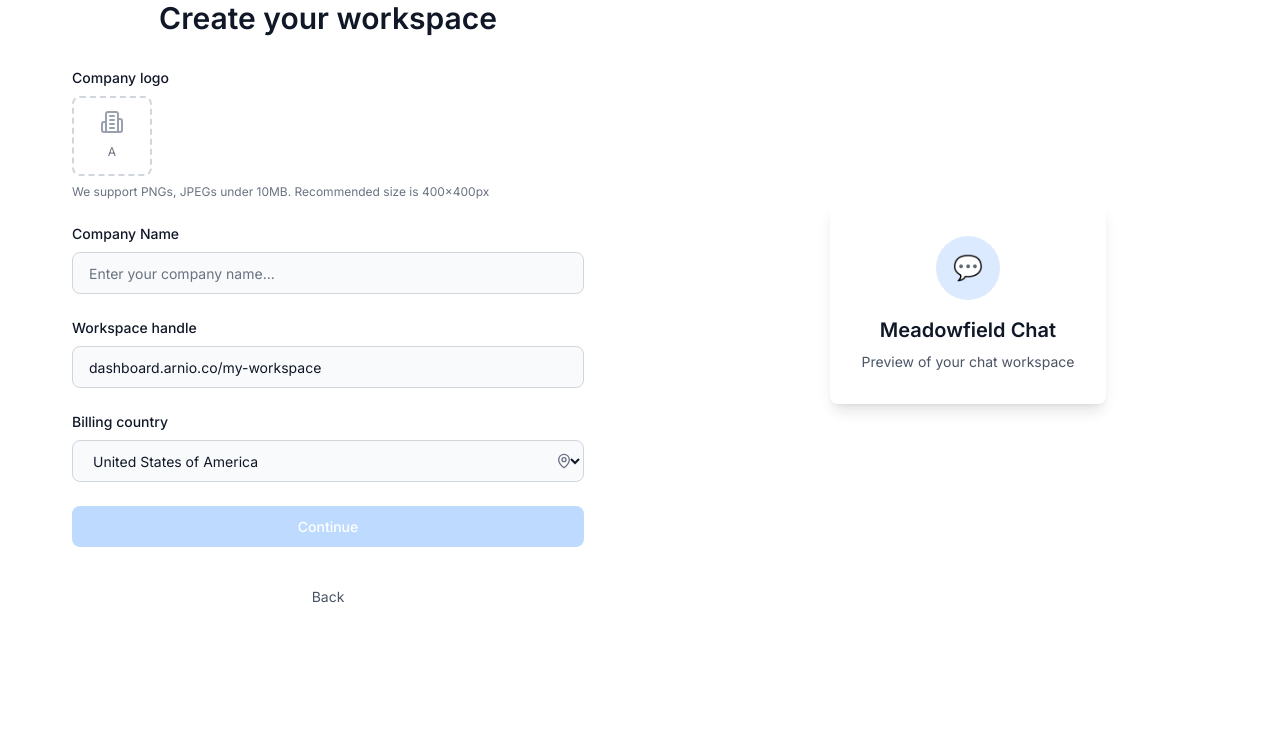
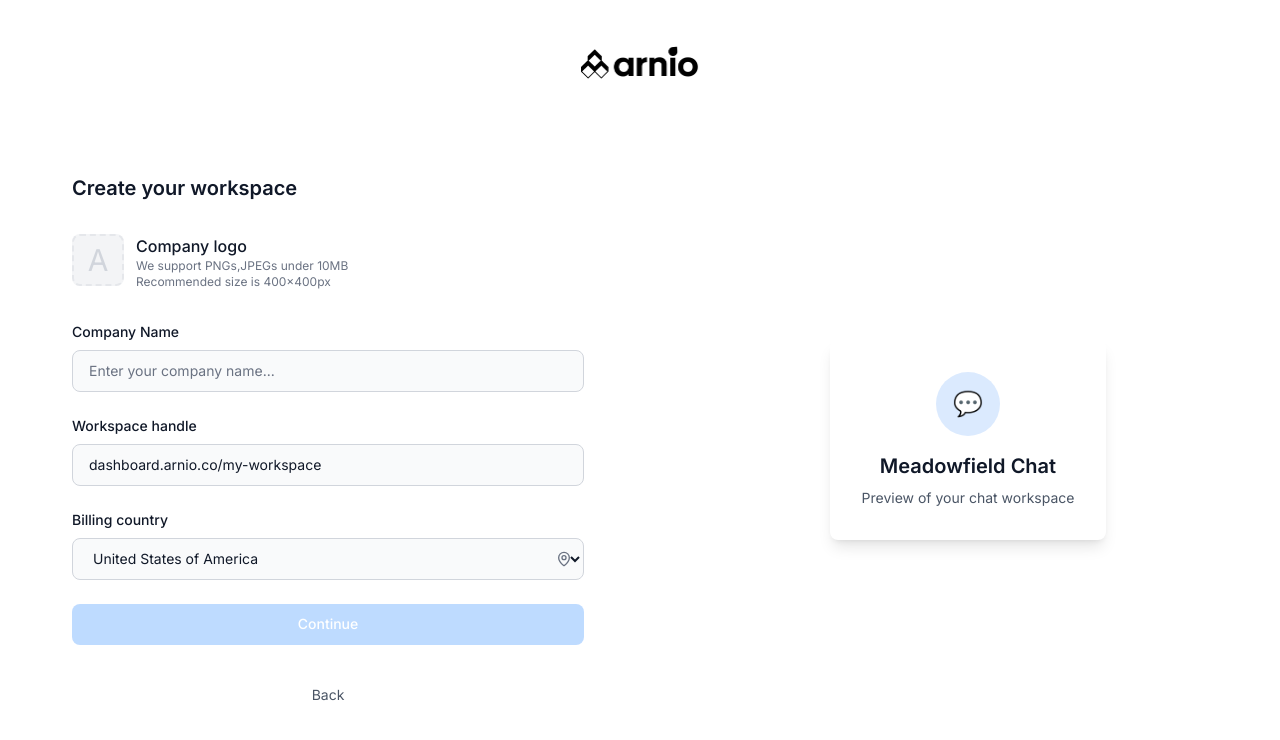
Before and after one commit to asif-zulfiqar/arnio-saas, a Next.js app: page /workspace in a window 1280 px wide. Shown: the top 740 px of the page. Built offline with nearby package versions, Linux system fonts and the light colour scheme.

Commit message:
feat: signup ui updated

```diff
--- a/app/(auth)/signup/page.js
+++ b/app/(auth)/signup/page.js
@@ -1,15 +1,14 @@
 "use client";
 
+import SignupLayout from "@/components/auth/SignupLayout";
+import Button from "@/components/global/small/Button";
+import Input from "@/components/global/small/Input";
+import useSignupStore from "@/store/auth/signupStore";
+import { Mail } from "lucide-react";
+import Image from "next/image";
+import { useRouter } from "next/navigation";
 import { useState } from "react";
 import { useForm } from "react-hook-form";
-import SignupLayout from "@/components/auth/SignupLayout";
-import Image from "next/image";
-import Link from "next/link";
-import Button from "@/components/global/small/Button";
-import Input from "@/components/global/small/Input";
-import { Mail } from "lucide-react";
-import useSignupStore from "@/store/auth/signupStore";
-import { useRouter } from "next/navigation";
 
 const Signup = () => {
   const router = useRouter();
@@ -72,14 +71,6 @@ const Signup = () => {
   const handleGoogleSignUp = async () => {};
 
   return (
-    <section className="py-10 pb-12 min-h-screen w-screen bg-white flex flex-col">
-      <Image
-        src="/images/arnio-logo.png"
-        alt="Arnio Logo"
-        width={118}
-        height={48}
-        className="mx-auto mb-10"
-      />
     <SignupLayout step={1}>
       <div className="w-full">
         <button
@@ -100,10 +91,7 @@ const Signup = () => {
           <hr className="border-gray-200" />
         </div>
 
-          <form
-            onSubmit={handleSubmit(handleEmailSubmit)}
-            className="space-y-5"
-          >
+        <form onSubmit={handleSubmit(handleEmailSubmit)} className="space-y-5">
           <Input
             type="email"
             placeholder="Enter your email"
@@ -123,7 +111,6 @@ const Signup = () => {
         </form>
       </div>
     </SignupLayout>
-    </section>
   );
 };
 
--- a/app/(auth)/workspace/page.js
+++ b/app/(auth)/workspace/page.js
@@ -23,7 +23,7 @@ const Workspace = () => {
     prevStep,
     companyName,
     workspaceHandle,
-    billingCountry
+    billingCountry,
   } = useSignupStore();
 
   // React Hook Form setup
@@ -126,7 +126,12 @@ const Workspace = () => {
       };
     }
 
-    if (errors.companyName || errors.workspaceHandle || !watchCompanyName?.trim() || !watchWorkspaceHandle?.trim()) {
+    if (
+      errors.companyName ||
+      errors.workspaceHandle ||
+      !watchCompanyName?.trim() ||
+      !watchWorkspaceHandle?.trim()
+    ) {
       return {
         disabled: false,
         bgColor: "bg-blue-200",
@@ -150,16 +155,16 @@ const Workspace = () => {
   return (
     <SignupLayout step={2}>
       <div className="w-full">
-        <h1 className="text-xl md:text-3xl font-semibold text-gray-900 text-center">
+        <h1 className="text-xl font-semibold text-gray-900">
           Create your workspace
         </h1>
 
-        <form onSubmit={handleSubmit(handleFormSubmit)} className="space-y-6 mt-8">
+        <form
+          onSubmit={handleSubmit(handleFormSubmit)}
+          className="space-y-6 mt-8"
+        >
           {/* Company Logo */}
-          <div>
-            <label className="text-sm font-medium text-gray-900 block mb-2">
-              Company logo
-            </label>
+          <div className="flex gap-3 mb-8">
             <div className="relative">
               <input
                 type="file"
@@ -170,29 +175,35 @@ const Workspace = () => {
               />
               <label
                 htmlFor="logo-upload"
-                className="cursor-pointer w-20 h-20 border-2 border-dashed border-gray-300 rounded-lg flex items-center justify-center hover:border-gray-400 transition-colors"
+                className="cursor-pointer size-[52px] border-2 border-dashed border-gray-200 bg-gray-100 rounded-lg flex items-center justify-center hover:border-gray-400 transition-colors"
               >
                 {logoPreview ? (
                   <Image
                     src={logoPreview}
                     alt="Company logo"
-                    width={64}
-                    height={64}
+                    width={52}
+                    height={52}
                     className="w-full h-full object-cover rounded-lg"
                   />
                 ) : (
                   <div className="text-center">
-                    <Building2 className="w-6 h-6 text-gray-400 mx-auto mb-1" />
-                    <span className="text-xs text-gray-500">A</span>
+                    <span className="text-3xl text-gray-300">A</span>
                   </div>
                 )}
               </label>
             </div>
-            <p className="mt-2 text-xs text-gray-500">
-              We support PNGs, JPEGs under 10MB. Recommended size is 400x400px
-            </p>
+            <div>
+              <label className="text-base font-medium text-gray-900 mb-1">
+                Company logo
+              </label>
+              <p className="text-xs text-gray-500 max-w-[220px]">
+                We support PNGs,JPEGs under 10MB Recommended size is 400x400px
+              </p>
+            </div>
             {errors.companyLogo && (
-              <p className="mt-1 text-sm text-red-600">{errors.companyLogo.message}</p>
+              <p className="mt-1 text-sm text-red-600">
+                {errors.companyLogo.message}
+              </p>
             )}
           </div>
 
@@ -222,7 +233,9 @@ const Workspace = () => {
                 {...register("billingCountry", validationRules.billingCountry)}
                 className="w-full h-[42px] px-4 border border-gray-300 rounded-lg bg-gray-50 text-gray-900 text-sm focus:border-primary focus:ring-1 focus:ring-primary focus:bg-white outline-none"
               >
-                <option value="United States of America">United States of America</option>
+                <option value="United States of America">
+                  United States of America
+                </option>
                 <option value="Canada">Canada</option>
                 <option value="United Kingdom">United Kingdom</option>
                 <option value="Australia">Australia</option>
@@ -233,12 +246,16 @@ const Workspace = () => {
               <MapPin className="absolute right-3 top-1/2 transform -translate-y-1/2 w-4 h-4 text-gray-500 pointer-events-none" />
             </div>
             {errors.billingCountry && (
-              <p className="mt-1 text-sm text-red-600">{errors.billingCountry.message}</p>
+              <p className="mt-1 text-sm text-red-600">
+                {errors.billingCountry.message}
+              </p>
             )}
           </div>
 
           {errors.general && (
-            <p className="text-sm text-red-600 text-center">{errors.general.message}</p>
+            <p className="text-sm text-red-600 text-center">
+              {errors.general.message}
+            </p>
           )}
 
           <Button
@@ -258,7 +275,7 @@ const Workspace = () => {
             Back
           </button>
         </form>
-        </div>
+      </div>
     </SignupLayout>
   );
 };
--- a/components/auth/SignupLayout.jsx
+++ b/components/auth/SignupLayout.jsx
@@ -1,3 +1,4 @@
+import Image from "next/image";
 import Link from "next/link";
 
 const SignupLayout = ({ children, step = 1 }) => {
@@ -85,6 +86,14 @@ const SignupLayout = ({ children, step = 1 }) => {
   };
 
   return (
+    <section className="py-10 pb-12 min-h-screen w-screen bg-white flex flex-col">
+      <Image
+        src="/images/arnio-logo.png"
+        alt="Arnio Logo"
+        width={118}
+        height={48}
+        className="mx-auto mb-10"
+      />
       <section className="flex-1 flex">
         {/* Left side - Form */}
         <div className="flex-1 flex items-center justify-center px-4 relative">
@@ -94,8 +103,8 @@ const SignupLayout = ({ children, step = 1 }) => {
               <p className="text-[10px] text-gray-500">
                 By entering your email, you agree to Arnio contacting you about
                 our products and services. You can unsubscribe at any time by
-              clicking the link in our emails. Learn more about how we use your
-              data in our{" "}
+                clicking the link in our emails. Learn more about how we use
+                your data in our{" "}
                 <Link href="#" className="underline">
                   privacy policy
                 </Link>
@@ -109,6 +118,7 @@ const SignupLayout = ({ children, step = 1 }) => {
           {getRightSideContent()}
         </div>
       </section>
+    </section>
   );
 };
 
```
Lines whose indentation alone changed are shown as unchanged.
